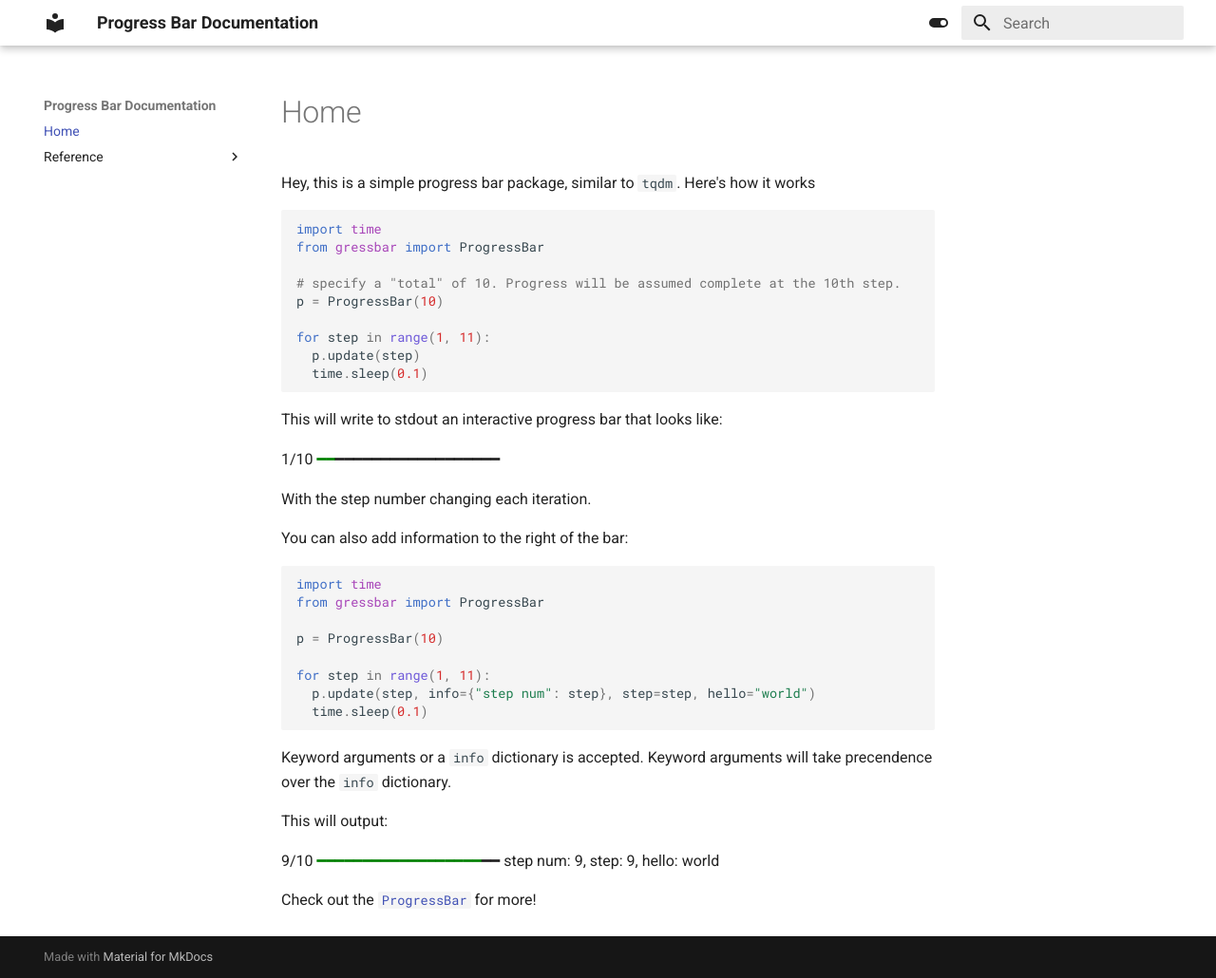
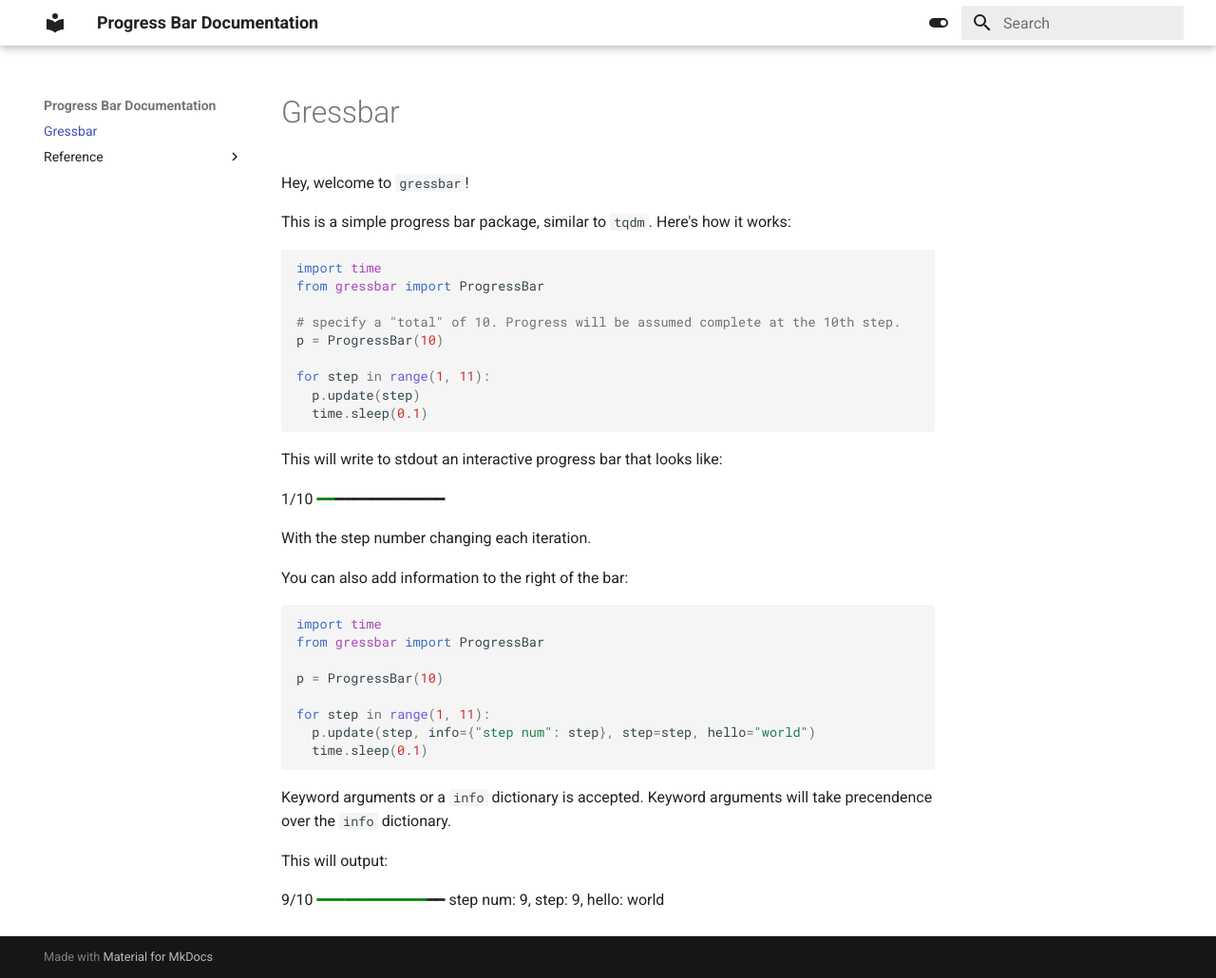
Before and after one commit to lucspt/gressbar, an MkDocs documentation site: the page built from docs/index.md, in a window 1280 px wide and 1030 px high. Shown: the whole window at 95% size. Built offline with MkDocs 1.6.1 and Material for MkDocs 9.7.7, drawn with Linux system fonts in a browser that asks for light colours.

````diff
--- a/docs/index.md
+++ b/docs/index.md
@@ -1,4 +1,8 @@
-Hey, this is a simple progress bar package, similar to `tqdm`. Here's how it works
+# Gressbar
+
+Hey, welcome to `gressbar`!
+
+This is a simple progress bar package, similar to `tqdm`. Here's how it works:
 
 ```python
 import time
@@ -14,7 +18,7 @@ for step in range(1, 11):
 
 This will write to stdout an interactive progress bar that looks like:
 
-1/10 <span style="color: green;">━━</span>━━━━━━━━━━━━━━━━━━
+1/10 <span style="color: green;">━━</span>━━━━━━━━━━━━
 
 With the step number changing each iteration.
 
@@ -35,6 +39,4 @@ Keyword arguments or a `info` dictionary is accepted. Keyword arguments will tak
 
 This will output:
 
-9/10 <span style="color: green;">━━━━━━━━━━━━━━━━━━</span>━━ step num: 9, step: 9, hello: world
-
-Check out the [`ProgressBar`](./reference/bar.md) for more!
+9/10 <span style="color: green;">━━━━━━━━━━━━</span>━━ step num: 9, step: 9, hello: world
````
Also changed, not shown: README.md (+42 -0 lines).
